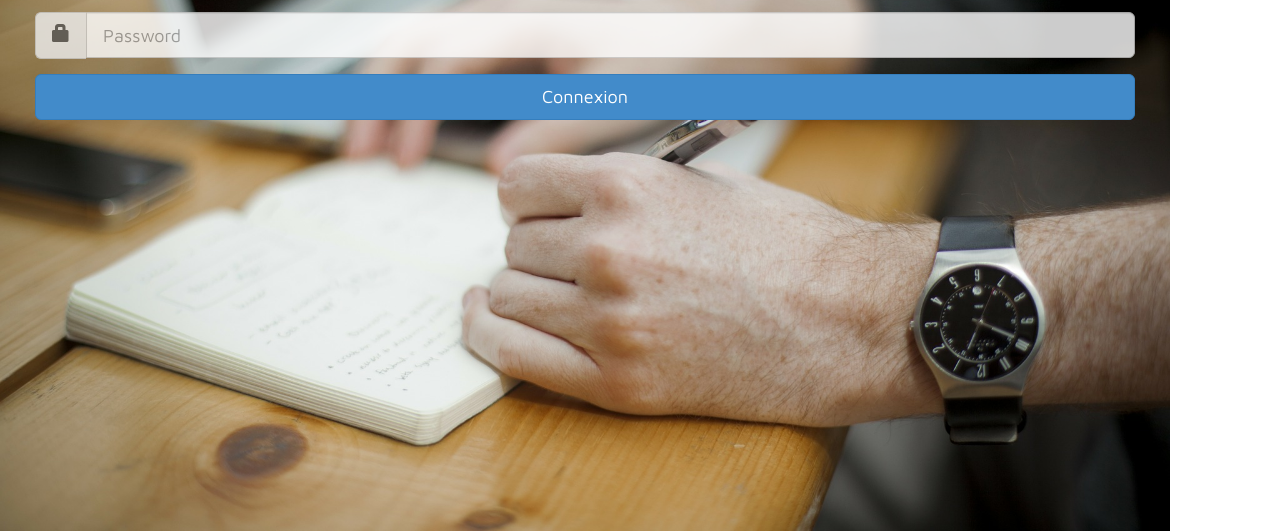
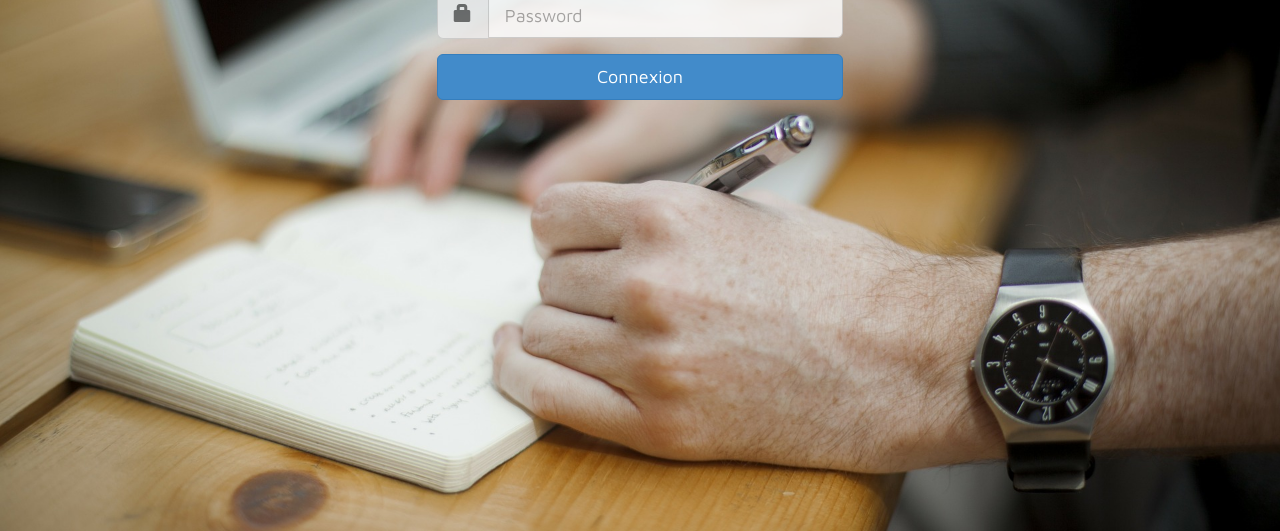
Before and after one commit to rowit/AMCompanion.Website, a plain HTML site: page index.html at #!/login in a window 1280 px wide. Shown: the part 269-800 px from the top of the page. Drawn offline with Linux system fonts and the light colour scheme.

Commit message:
Login begin

```diff
--- a/css/app.css
+++ b/css/app.css
@@ -4,6 +4,11 @@ html, body
     height: 100%;
     width: 100%;
     margin: 0;
+}
+
+.clear
+{
+    clear:both;
 }
 
 input
@@ -41,6 +46,7 @@ input
     background: url("../img/writing-336370_1920.jpg");
     background-size: cover;
     height: 100%;
+    text-align: center;
 }
 
 @media screen and (max-width: 640px) {
--- a/index.html
+++ b/index.html
@@ -15,7 +15,7 @@
         <link href='http://fonts.googleapis.com/css?family=Maven+Pro:400,500' rel='stylesheet' type='text/css'>
     </head>
     <body id="am-companion">
-        <div class="container" id="main-container" ng-view></div>
+        <div id="main-container" ng-view></div>
 
         <script src="js/vendors/angular.min.js"></script>
         <script src="js/vendors/angular-route.min.js"></script>
--- a/partials/login.html
+++ b/partials/login.html
@@ -13,8 +13,8 @@
     <!--<h1 class="text-center">Login</h1>-->
     <img id="logo" src="./img/logo-white.png"/>
 
-    <div class="modal-body">
-        <form class="form col-md-12 center-block" ng-submit="login()">
+    <div class="row">
+        <form class=" col-lg-4 col-lg-push-4 col-xs-10 col-xs-push-1 center-block" ng-submit="login()">
             <div class="form-group">
                 <div class="input-group input-group-lg">
                     <span class="input-group-addon">@</span>
@@ -31,5 +31,6 @@
                 <input type="submit" class="btn btn-primary btn-lg btn-block" value="Connexion"/>
             </div>
         </form>
+        <div class="clear"></div>
     </div>
 </div>
```
